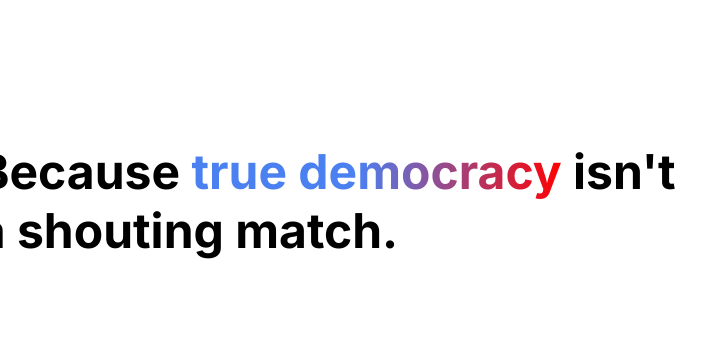
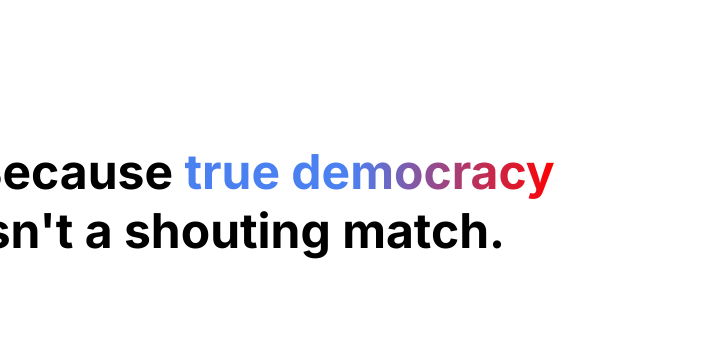
Before and after one commit to GryffinT/Civil-Center-V2.0, a website: page public/index.html in a window 1280 px wide. Shown: the part 234-576 px from the top of the page, 0-705 px from the left. Drawn offline with Linux system fonts and the light colour scheme; grey boxes are pictures that could not be loaded.

Commit message:
Adjust width of content div in index.html

```diff
--- a/public/index.html
+++ b/public/index.html
@@ -23,7 +23,7 @@
             <h1>Hello</h1>
         </div>
         <div class="content" style="display: flex; align-items: center; justify-content: space-between; margin-top: 10%; margin-bottom: 5%">
-            <div style="width: 55%;">
+            <div style="width: 45%;">
                 <h1 style="font-size: 300%; margin-left: 5%;">
                 Because <span style="background: linear-gradient(to right, #4b80f1 45%, #FF0000); background-clip: text; -webkit-text-fill-color: transparent; display: inline-block;">true democracy</span> isn't a shouting match.
                 </h1>
```
